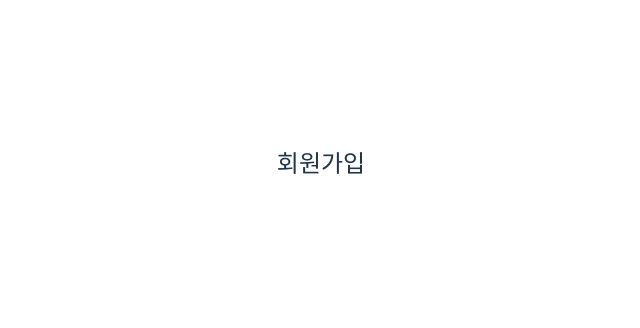
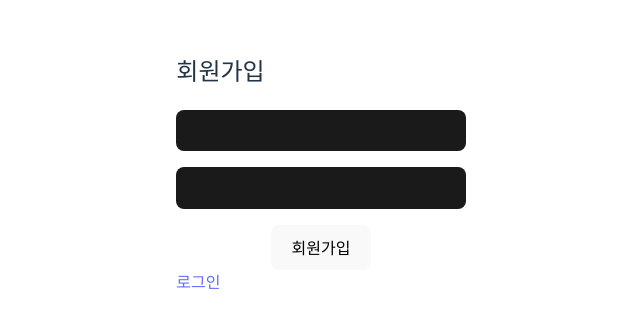
Before and after one commit to chanwoo00106/wanted-pre-onboarding-frontend, a React (Vite) app: page /signup in a window 1280 px wide. Shown: the part 236-564 px from the top of the page, without its empty margins (319-959 px from the left). Built offline with nearby package versions, Linux system fonts and the light colour scheme.

Commit message:
Add auth feature hook and components

```diff
--- /dev/null
+++ b/src/features/auth/components/AuthForm.tsx
@@ -0,0 +1,27 @@
+import useAuth from '../hooks/useAuth'
+
+interface Props {
+  type: string
+}
+
+const AuthForm = ({ type }: Props) => {
+  const { usernameRef, passwordRef, onSubmit } = useAuth({ type })
+
+  return (
+    <form
+      onSubmit={onSubmit}
+      style={{
+        display: 'flex',
+        flexDirection: 'column',
+        alignItems: 'center',
+        gap: '1rem',
+      }}
+    >
+      <input type='email' ref={usernameRef} />
+      <input type='password' ref={passwordRef} />
+      <button>{type === 'signin' ? '로그인' : '회원가입'}</button>
+    </form>
+  )
+}
+
+export default AuthForm
--- /dev/null
+++ b/src/features/auth/hooks/useAuth.tsx
@@ -0,0 +1,26 @@
+import { useRef, FormEvent } from 'react'
+
+interface Props {
+  type: string
+}
+
+const useAuth = ({}: Props) => {
+  const usernameRef = useRef<HTMLInputElement>(null)
+  const passwordRef = useRef<HTMLInputElement>(null)
+
+  const onSubmit = async (e: FormEvent<HTMLFormElement>) => {
+    e.preventDefault()
+    console.log({
+      username: usernameRef.current?.value,
+      password: passwordRef.current?.value,
+    })
+  }
+
+  return {
+    usernameRef,
+    passwordRef,
+    onSubmit,
+  }
+}
+
+export default useAuth
--- a/src/pages/AuthPage.tsx
+++ b/src/pages/AuthPage.tsx
@@ -1,9 +1,18 @@
+import AuthForm from '@/features/auth/components/AuthForm'
+import { Link } from 'react-router-dom'
+
 const AuthPage = () => {
   const type = window.location.pathname.replace('/', '')
 
   return (
     <div>
       <h2>{type === 'signin' ? '로그인' : '회원가입'}</h2>
+
+      <AuthForm type={type} />
+
+      <Link to={`/${type === 'signin' ? 'signup' : 'signin'}`}>
+        {type === 'signin' ? '회원가입' : '로그인'}
+      </Link>
     </div>
   )
 }
```
